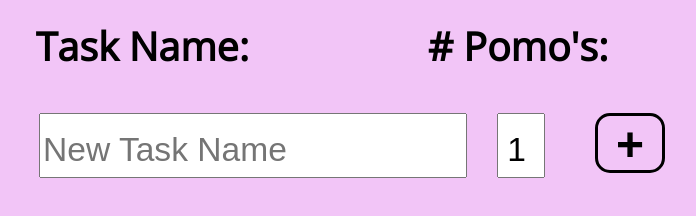
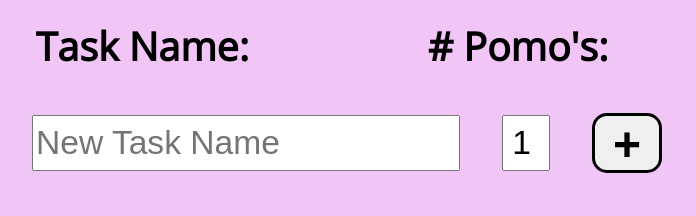
Before and after one commit to esong165/cse110-w21-group25, a website with bundled scripts: page source/index.html in a window 1280 px wide. Both pictures are taken after a click on the picture 545 px from the left and 130 px from the top of the page. Shown: the part 200-416 px from the top of the page, without its empty margins (318-1014 px from the left). Built offline with nearby package versions, Linux system fonts and the light colour scheme.

Commit message:
Fix: task-list add button wraps on Ubuntu Firefox
Also restyles the form fields to make them align better while removing
ineffective CSS rules.

```diff
--- a/source/index.html
+++ b/source/index.html
@@ -46,9 +46,9 @@
 			<!-- task-container structure stays the same does not resize on window size-->
 			<ul id="tasks-container" is="task-list"></ul>
 			<form id="add-task-container" autocomplete="off">
-				<input type="text" placeholder="New Task Name" id="new-task-name" maxlength="50">
-				<input type="number" id="new-task-count" value="1" min="1" max="30">
-				<input type="submit" id="add-task-button" value="+">
+				<input type="text" placeholder="New Task Name" id="new-task-name" maxlength="50" />
+				<input type="number" id="new-task-count" value="1" min="1" max="30" />
+				<input type="submit" id="add-task-button" value="+" />
 			</form>
 		</div>
 		<div id="stats">
--- a/source/main.css
+++ b/source/main.css
@@ -120,40 +120,34 @@ body {
 
 #add-task-container {
 	width: 700px;
-	display: table;
-	text-align: center;
 	margin: 0 auto;
+	display: flex;
+	align-items: center;
+	justify-content: space-between;
 }
 
 #new-task-name {
 	width: 420px;
 	height: 50px;
-	margin-right: 30px;
 	margin-left: 60px;
-	padding-top: 10px;
 	font-size: 210%;
-	size: 20px;
 }
 
 #new-task-count {
 	width: 40px;
 	height: 50px;
-	padding-top: 10px;
 	font-size: 210%;
 	text-align: right;
-	size: 20px;
 }
 
 #add-task-button {
+	width: 70px;
 	height: 60px;
-	width: 70px;
+	margin-right: 10px;
 	font-size: 300%;
 	font-weight: bold;
-	color: black;
-	background-color: rgb(242, 197, 247);
 	border-radius: 15px;
 	border: 3px solid black;
-	margin-left: 50px;
 	outline: none;
 }
 
```
